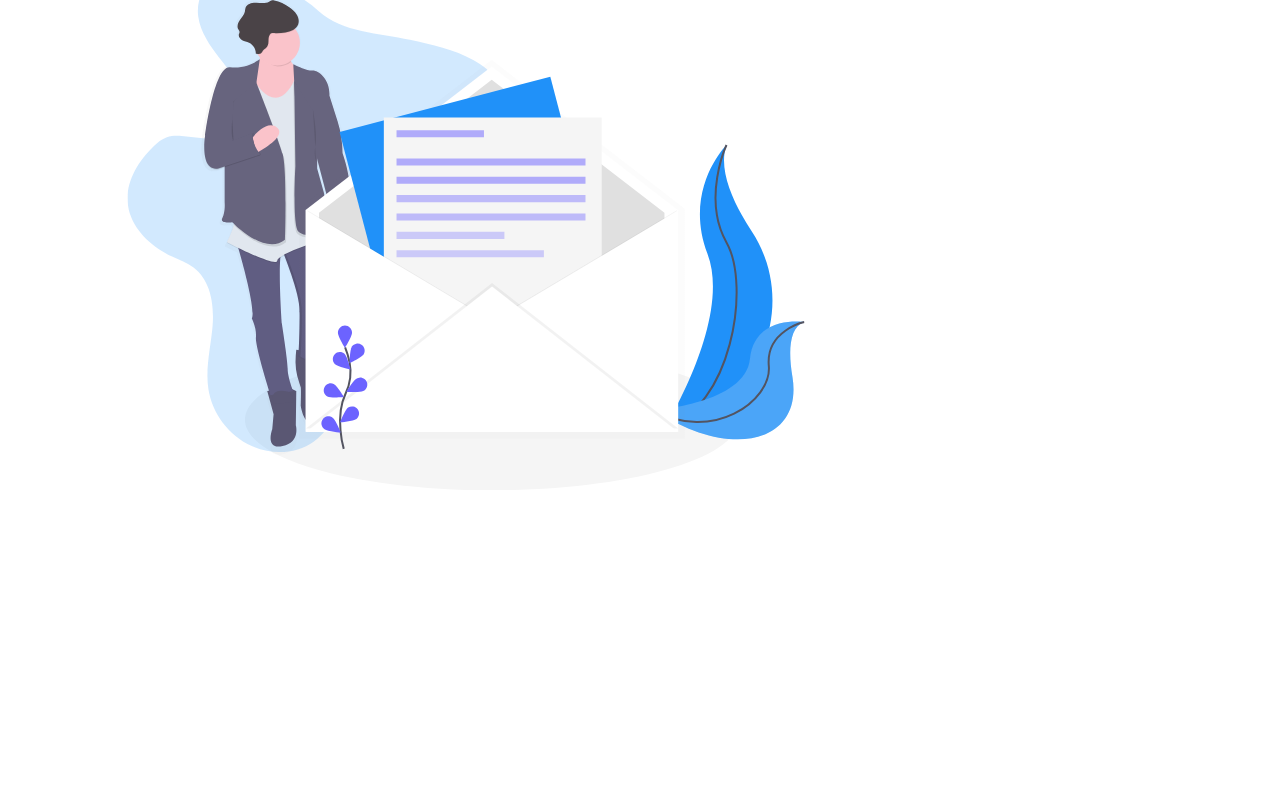
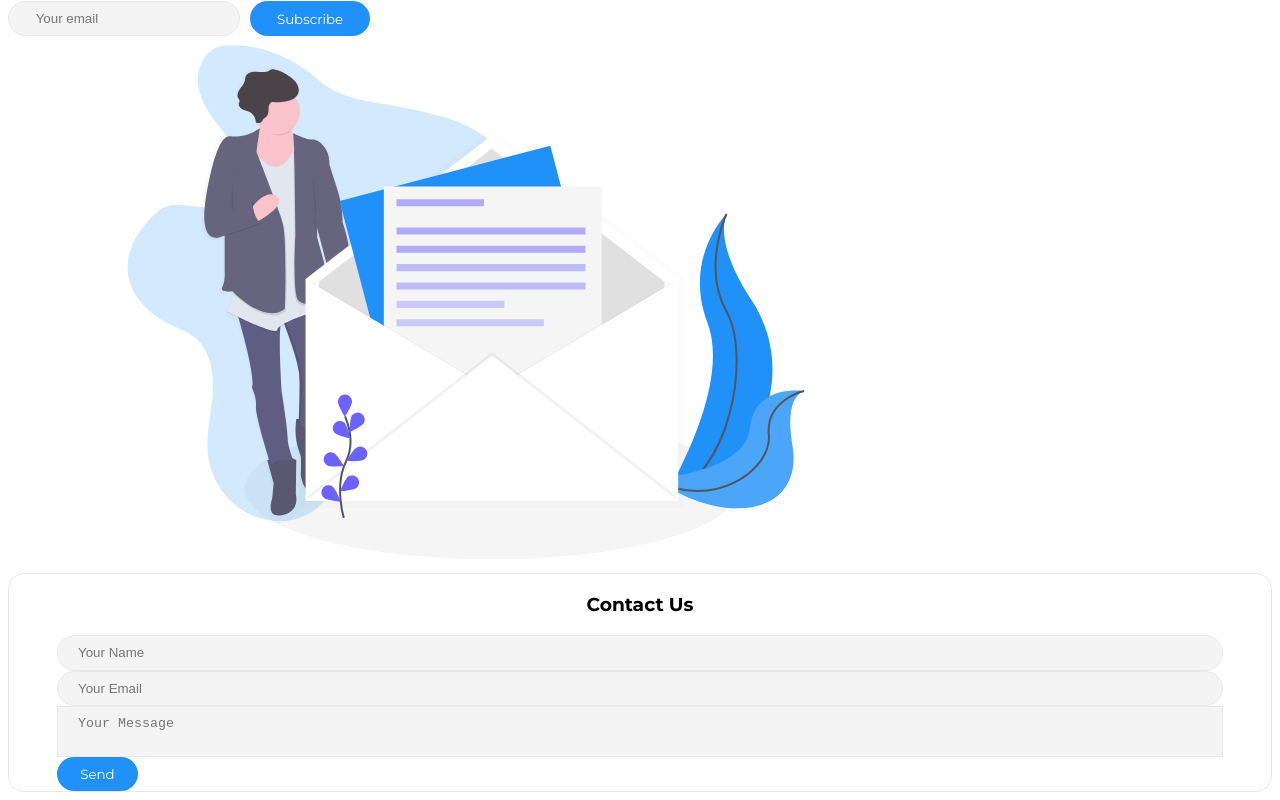
Before and after one commit to Kousay-Jebir/MKGCONCEPT-internship-frontend, a React (Vite) app: page / in a window 1280 px wide. Shown: the part 1056-1856 px from the top of the page. Before the commit the page ends 1568 px from the top, so only its background shows below. Built offline with nearby package versions, Linux system fonts and the light colour scheme.

Commit message:
contact form component

```diff
--- a/src/App.jsx
+++ b/src/App.jsx
@@ -7,6 +7,7 @@ import HeroButton from "./components/hero/HeroButton"
 import Hero from "./components/hero/Hero"
 import NewsLetterForm from "./components/newsletter/NewsletterForm"
 import Newsletter from "./components/newsletter/Newsletter"
+import ContactForm from "./components/contact/ContactForm"
 function App() {
 
   return (
@@ -17,6 +18,7 @@ function App() {
     <HeroButton>Try For Free</HeroButton>
     <Hero></Hero>
     <Newsletter/>
+    <ContactForm></ContactForm>
     </>
   )
 }
--- a/src/app.css
+++ b/src/app.css
@@ -1,3 +1,4 @@
 :root{
     font-family: 'Montserrat',sans-serif;
+    box-sizing: border-box;
 }
--- a/src/components/contact/ContactButton.jsx
+++ b/src/components/contact/ContactButton.jsx
@@ -5,6 +5,7 @@ export default function ContactButton({children,clickHandler}){
         <Button styles={{
             paddingInline:'1.75em',
             paddingBlock:'0.7em',
-        }} clickHandler={clickHandler}>{children}</Button>
+            display:'block'
+        }} clickHandler={clickHandler}>Send</Button>
     )
 }
--- /dev/null
+++ b/src/components/contact/ContactForm.jsx
@@ -0,0 +1,38 @@
+import theme from "../../theme";
+import Box from "../utility/Box";
+import ContactButton from "./ContactButton";
+
+export default function ContactForm(){
+
+    const inputStyles = {
+        boxSizing:'border-box',
+        border: `1px solid ${theme.palette.neutral.dark}`,
+        backgroundColor: theme.palette.neutral.light,
+        paddingInline:'1.5em',
+        paddingBlock:'0.7em',
+        borderRadius:'100px',
+        width:'100%',
+        overflow:'hidden',
+        display:'block',
+    }
+
+
+
+    return(
+        <Box element="form" styles={{
+            border: `1px solid ${theme.palette.neutral.dark}`,
+            borderRadius: '1em',
+            textAlign: 'center',
+            paddingInline:'3em'
+        }}>
+            <h3>Contact Us</h3>
+
+            <div style={{textAlign:'start'}}>
+                <input type="text" name="contact-name" id="contact-name" style={inputStyles} placeholder="Your Name"/>
+                <input type="email" name="contact-email" id="contact-email" style={inputStyles} placeholder="Your Email"/>
+                <textarea name="contact-message" id="contact-message" style={{...inputStyles,borderRadius:'none',resize:'none',minWidth: '100%'}} placeholder="Your Message"></textarea>
+            </div>
+            <ContactButton/>
+        </Box>
+    );
+}
```
Also changed, not shown: src/assets/laptop.svg (added).
